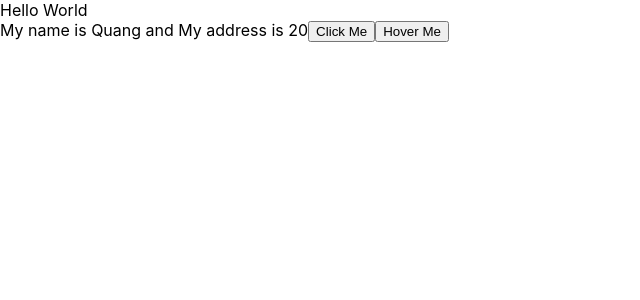
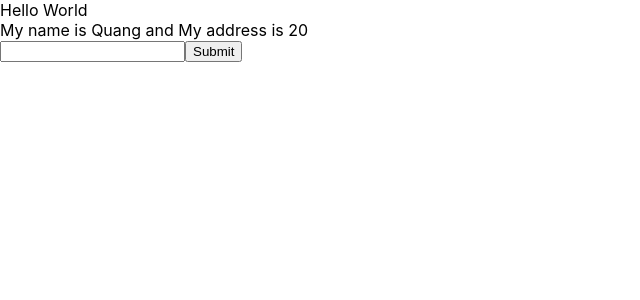
Before and after one commit to quangnd1601/demo-reactjs, a React (Create React App) app: page / in a window 1280 px wide. Shown: the top 300 px of the page, without its empty margins (0-640 px from the left). Built offline with nearby package versions, Linux system fonts and the light colour scheme.

Commit message:
video 21 - setState

```diff
--- a/src/App.js
+++ b/src/App.js
@@ -5,6 +5,7 @@ import { increaseCounter, decreaseCounter } from "./redux/action/counterAction";
 //=================================================
 import MyComponent from "./components/MyComponent";
 import React from "react";
+
 class App extends React.Component {
   render() {
     return (
--- a/src/components/MyComponent.js
+++ b/src/components/MyComponent.js
@@ -1,6 +1,7 @@
 // 1. class component
 // 2. function component
 
+import { type } from "@testing-library/user-event/dist/type";
 import React from "react";
 class MyComponent extends React.Component {
   state = {
@@ -9,36 +10,25 @@ class MyComponent extends React.Component {
     age: 20,
   };
   //=============== this.setSTATE ==================
-  handleClick = (event) => {
-    console.log("My name is", this.state.name);
+  handleOnChange = (event) => {
     this.setState({
-      name: "BESO",
-      age: Math.floor(Math.random() * 100 + 1),
+      name: event.target.value,
     });
   };
-  handleMouseOver = (event) => {
-    return console.log(event.pageY);
+  handleOnSubmit = (event) => {
+    event.preventDefault();
+    console.log(this.state);
   };
-
+  // ========================== RENDER ============================
   // JSX: chỉ trả về 1 phần tử thôi
   render() {
     return (
       <div>
         My name is {this.state.name} and My address is {this.state.age}
-        <button
-          onClick={(event) => {
-            return this.handleClick(event);
-          }}
-        >
-          Click Me
-        </button>
-        <button
-          onMouseOver={(event) => {
-            return this.handleMouseOver(event);
-          }}
-        >
-          Hover Me
-        </button>
+        <form onSubmit={(event) => this.handleOnSubmit(event)}>
+          <input onChange={(event) => this.handleOnChange(event)} type="text" />
+          <button>Submit</button>
+        </form>
       </div>
     );
   }
```
